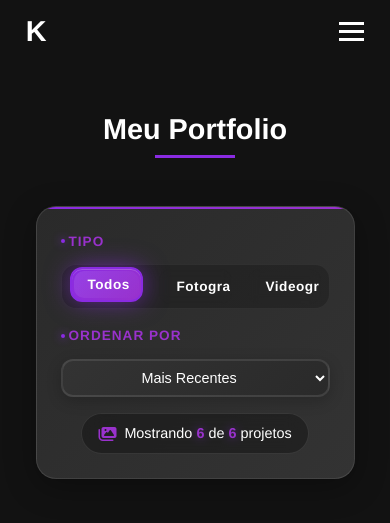
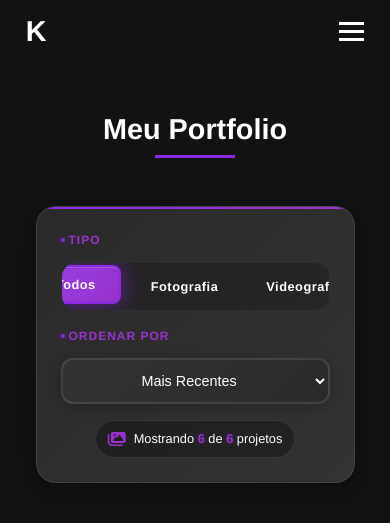
Before and after one commit to Kayo-Fellipe/projetc_teste2, a plain HTML site: page portfolio.html in a window 390 px wide. Shown: the top 523 px of the page. Drawn offline with Linux system fonts and the light colour scheme.

Commit message:
Corrigir Responsividade dos Filtros - Texto Completo

```diff
--- a/css/portfolio.css
+++ b/css/portfolio.css
@@ -94,7 +94,7 @@ button {
 .filter-btn {
   background: transparent;
   color: var(--color-light);
-  padding: var(--space-2) var(--space-4);
+  padding: var(--space-2) var(--space-3);
   border-radius: 12px;
   font-size: 0.9rem;
   font-weight: 600;
@@ -105,6 +105,9 @@ button {
   backdrop-filter: blur(5px);
   text-transform: capitalize;
   letter-spacing: 0.5px;
+  white-space: nowrap;
+  min-width: fit-content;
+  flex: 0 0 auto;
 }
 
 .filter-btn::before {
@@ -708,24 +711,39 @@ button {
   .filter-buttons {
     justify-content: center;
     padding: var(--space-1);
+    flex-wrap: nowrap;
+    overflow-x: auto;
+    -webkit-overflow-scrolling: touch;
+    scrollbar-width: none;
+    -ms-overflow-style: none;
   }
 
+  .filter-buttons::-webkit-scrollbar {
+    display: none;
+  }
   .filter-btn {
-    padding: var(--space-2) var(--space-3);
+    padding: var(--space-2) var(--space-4);
     font-size: 0.85rem;
-    flex: 1;
+    flex: 0 0 auto;
     text-align: center;
+    min-width: 100px;
+    white-space: nowrap;
   }
 
   .sort-select {
     width: 100%;
     min-width: auto;
     text-align: center;
+    padding: var(--space-3) var(--space-4);
+    font-size: 1rem;
   }
 
   .portfolio-stats {
     justify-content: center;
     margin: 0;
+    padding: var(--space-2) var(--space-4);
+    font-size: 0.9rem;
+    text-align: center;
   }
 
   .modal-content {
@@ -809,6 +827,42 @@ button {
 }
 
 @media (max-width: 480px) {
+  .portfolio-controls {
+    padding: var(--space-2);
+    gap: var(--space-2);
+  }
+
+  .filter-buttons {
+    gap: var(--space-1);
+    padding: 4px;
+  }
+
+  .filter-btn {
+    padding: 10px 16px;
+    font-size: 0.8rem;
+    min-width: 90px;
+    border-radius: 8px;
+  }
+
+  .filter-label {
+    font-size: 0.75rem;
+    margin-bottom: 4px;
+  }
+
+  .sort-select {
+    padding: 12px 16px;
+    font-size: 0.9rem;
+  }
+
+  .portfolio-stats {
+    padding: 8px 12px;
+    font-size: 0.8rem;
+  }
+
+  .portfolio-stats span {
+    display: inline-block;
+  }
+
   .gallery-container {
     height: 100vh;
     max-height: 80vh;
```
